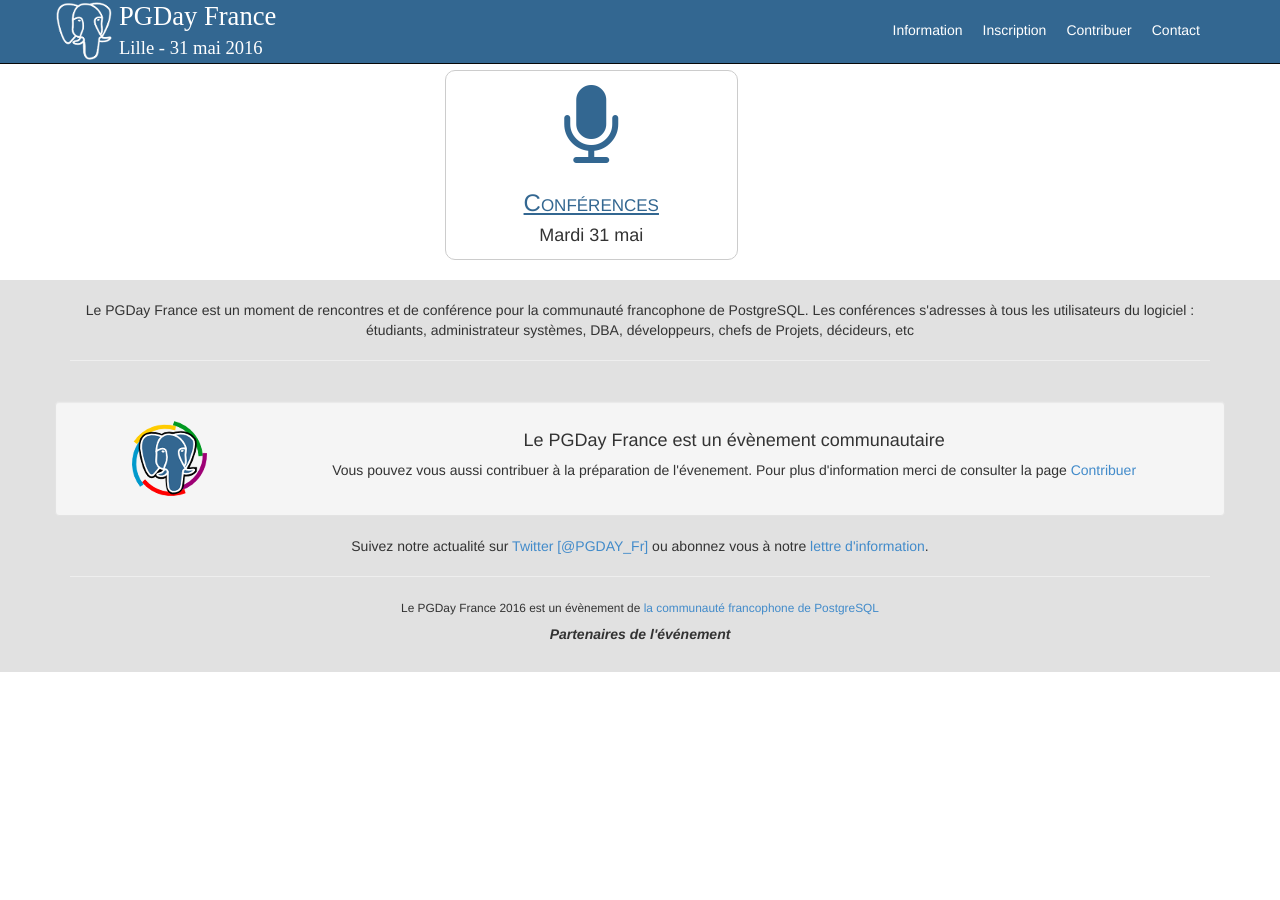
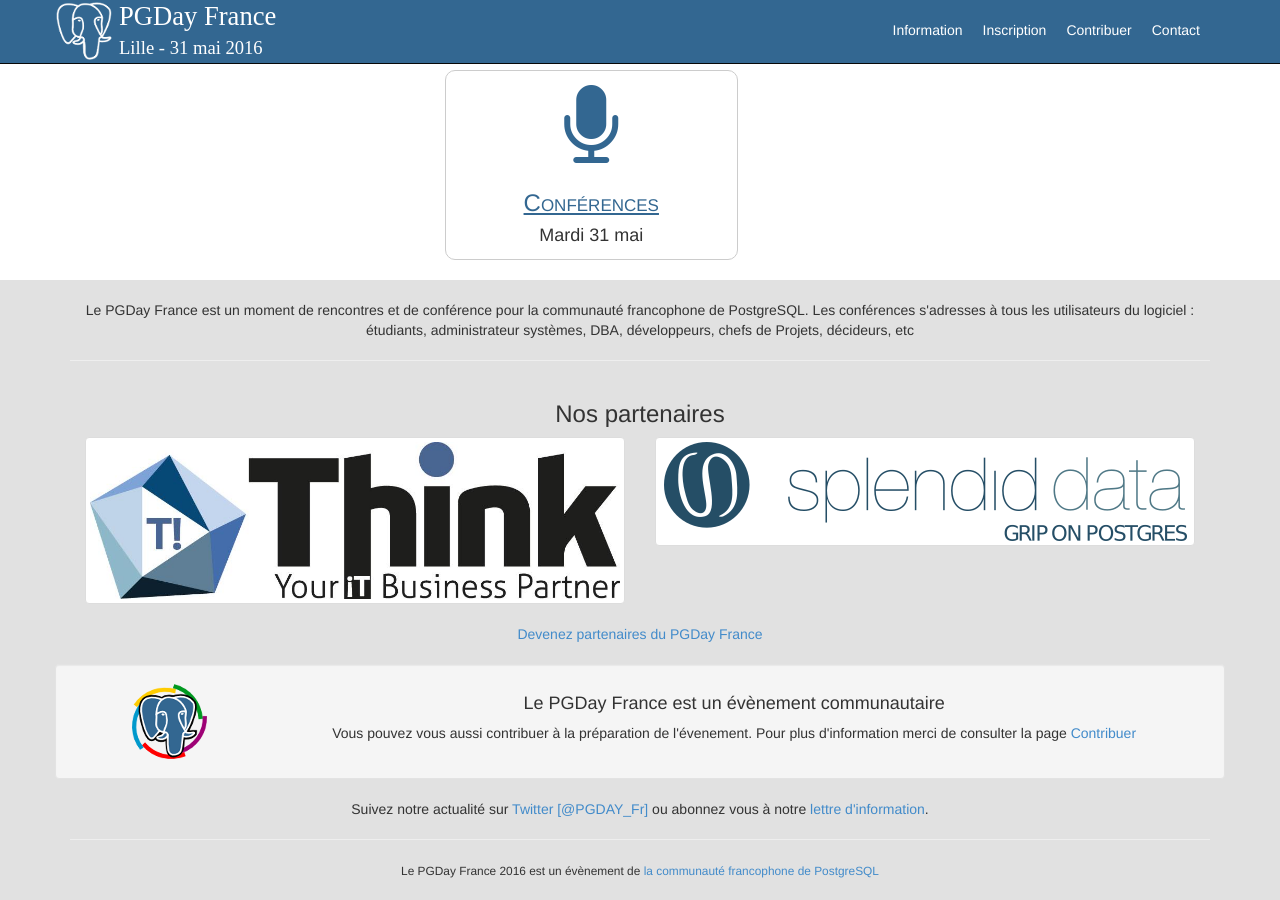
Before and after one commit to postgresqlfr/2024.pgday.fr, a Jekyll site: the page built from index.html, in a window 1280 px wide and 900 px high, scrolled down 638 px. Built offline with Jekyll 4.4.1, drawn with Linux system fonts in a browser that asks for light colours; Markdown is read by kramdown in place of the engine named in the settings; before the commit the page ends 1310 px from its top, so only the background shows below that.

Commit message:
Add the first two sponsors

```diff
--- a/index.html
+++ b/index.html
@@ -69,29 +69,22 @@
       </div>
     </div>
     <div class="row">
-      <!--
       <h3>Nos partenaires</h3>
       <div class="container">
         <div class="col-xs-6 col-md-6">
-                <a href="http://www.dalibo.com/" class="thumbnail">
-                    <img src="img/dalibo.png" alt="DALIBO">
+          <a href="http://www.think.fr" class="thumbnail">
+            <img src="img/think.jpg" alt="THINK">
           </a>
         </div>
         <div class="col-xs-6 col-md-6">
-                <a href="http://www.itika.net" class="thumbnail">
-                    <img src="img/itika.png" alt="ITIKA">
-                </a>
-            </div>
-            <div class="col-xs-6 col-md-6">
-                <a href="http://www.oceanet-technology.com/" class="thumbnail">
-                    <img src="img/oceanet.png" alt="Oceanet Technology">
+          <a href="http://www.splendiddata.com/fr/" class="thumbnail">
+            <img src="img/splendid_data.png" alt="SPLENDID DATA">
           </a>
         </div>
       </div>
       <div class="col-xs-12 col-md-12">
         <a href="contribuer.html">Devenez partenaires du PGDay France</a>
       </div>
-      -->
     </div>
 </div>
 <br/>
```
Also changed, not shown: _layouts/default.html (+10 -8 lines), img/itika.png (deleted), img/oceanet.png (deleted), img/splendid_data.png (added), img/think.jpg (added). Lines whose indentation alone changed are shown as unchanged.
